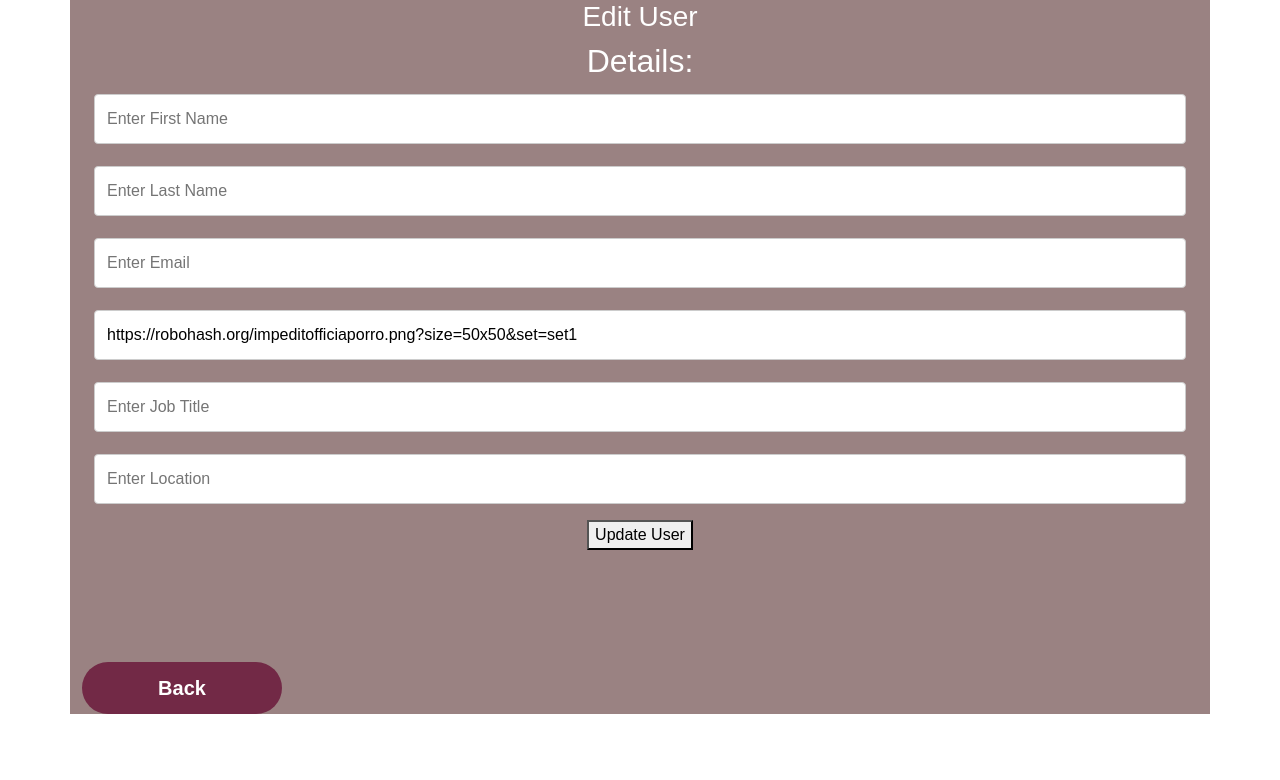
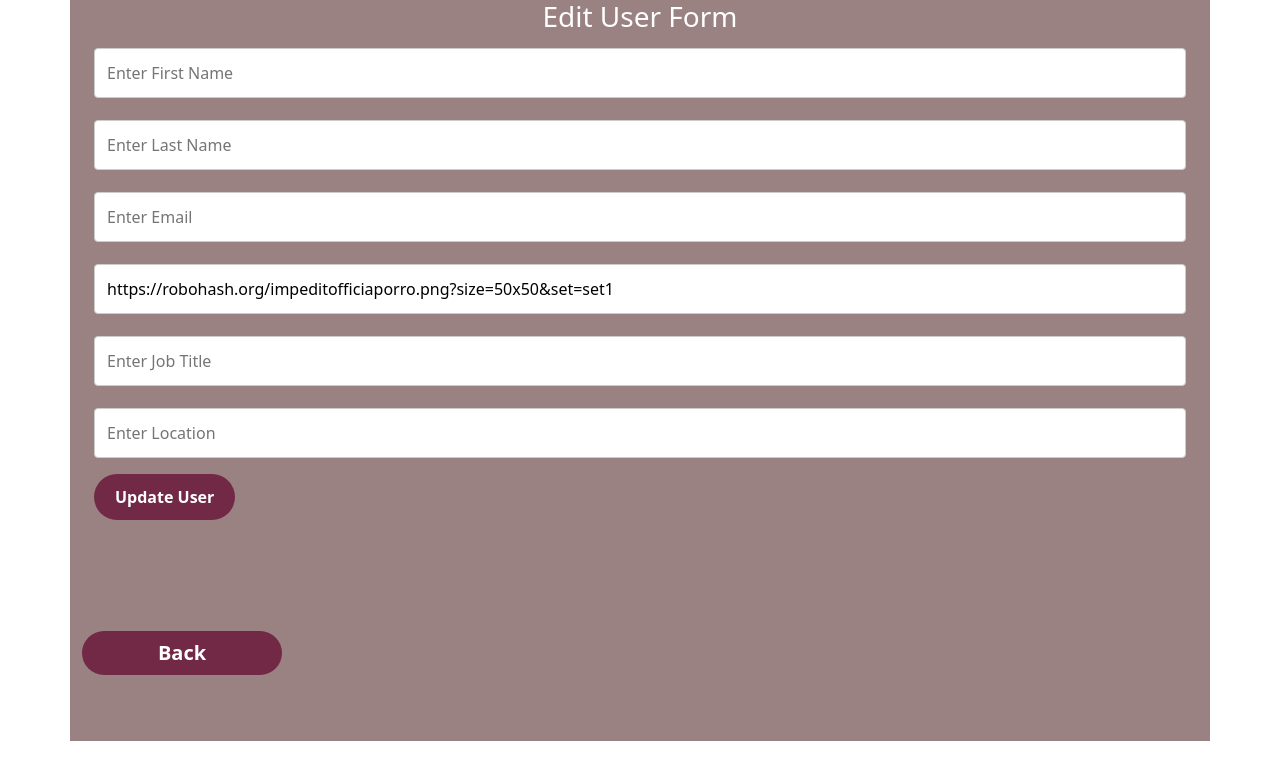
Before and after one commit to MultiverseLearningProducts/inventory_app_project_v2_mysql, a React (Create React App) app in the folder frontend/: page /edit-user/1 in a window 1280 px wide. Shown: the top 780 px of the page. Built offline with nearby package versions, Linux system fonts and the light colour scheme; no server answers; the HTML template or start-up script is replaced by a standard one.

Commit message:
some css

```diff
--- a/frontend/src/App.js
+++ b/frontend/src/App.js
@@ -5,6 +5,7 @@ import User from './pages/User';
 import EditUser from './pages/EditUser';
 import CreateUser from './pages/CreateUser';
 import { BrowserRouter as Router, Routes, Route } from 'react-router-dom';
+import 'bootstrap/dist/css/bootstrap.min.css';
 
 function App() {
   return (
--- a/frontend/src/components/EditForm.jsx
+++ b/frontend/src/components/EditForm.jsx
@@ -87,7 +87,6 @@ function EditForm({userId}) {
   return (
     <div className='edit-form'>
         <div className="container">
-            <h2>Details: </h2>
 
             <form onSubmit={handleSubmit}>
                 <input type='text' placeholder='Enter First Name' value={first_name} onChange={(event) => setFirstName(event.target.value)} />
@@ -96,7 +95,7 @@ function EditForm({userId}) {
                 <input type='text' placeholder='Enter Avatar URL' value={avatar} onChange={(event) => setAvatar(event.target.value)} />
                 <input type='text' placeholder='Enter Job Title' value={job_title} onChange={(event) => setJobTitle(event.target.value)} />
                 <input type='text' placeholder='Enter Location' value={location} onChange={(event) => setLocation(event.target.value)} />
-                <button>Update User</button>
+                <button type='update'>Update User</button>
             </form>
         </div>
     </div>
--- a/frontend/src/index.css
+++ b/frontend/src/index.css
@@ -13,6 +13,9 @@ body {
   color: white;
   text-align: center;
   padding: 25, 25;
+  display: flex;
+  flex-direction: column;
+  justify-content: center;
 }
 
 .card {
@@ -97,7 +100,7 @@ button[type=btn] {
   text-decoration: none;
   border: 2px solid transparent;
   font-weight: bold;
-  padding: 9px 19px;
+  padding: 5px 5px;
   border-radius: 40px;
   transition: .3s;
   display: flex;
@@ -108,3 +111,17 @@ button[type=btn] {
   width:200px;
   font-size: 20px;
 }
+
+button[type=update] {
+  background-color: #722946;
+  color: white;
+  text-decoration: none;
+  border: 2px solid transparent;
+  font-weight: bold;
+  padding: 9px 19px;
+  border-radius: 30px;
+  transition: .3s;
+  display: flex;
+  justify-content: space-around;
+  cursor: pointer;
+}
--- a/frontend/src/pages/EditUser.jsx
+++ b/frontend/src/pages/EditUser.jsx
@@ -9,7 +9,7 @@ function EditUser() {
   return (
     <div className='container'>
         <div className="edit-user">
-            <h3>Edit User</h3>
+            <h3>Edit User Form</h3>
             <EditForm userId={id} />
             <LinkButton to={`/users`} text={'Back'}/>
         </div>
```
